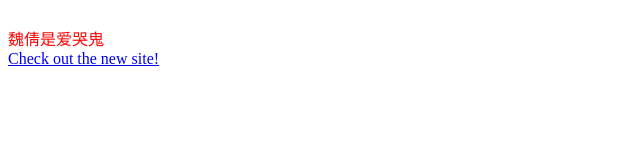
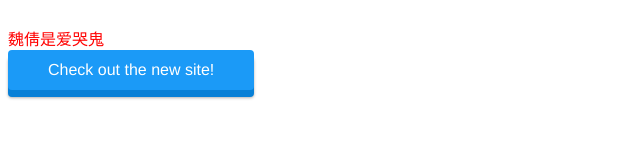
Before and after one commit to ycl-true/ycl-true.github.io, a plain HTML site: page index.html in a window 1280 px wide. Shown: the whole page, without its empty margins (0-640 px from the left). Drawn offline with Linux system fonts and the light colour scheme.

Commit message:
Update index.html

```diff
--- a/index.html
+++ b/index.html
@@ -6,7 +6,7 @@
 <style type="text/css">
 </style>
 <!-- Buttons 库的核心文件 -->
-<!--<link rel="stylesheet" href="css/buttons.css">-->
+<link rel="stylesheet" href="css/buttons.css">
 
 <!-- 当需要使用带下拉菜单的按钮时才需要加载下面的 JavaScript 文件 -->
 <!--<script src="http://cdn.bootcss.com/jquery/1.11.2/jquery.min.js"></script>
```
